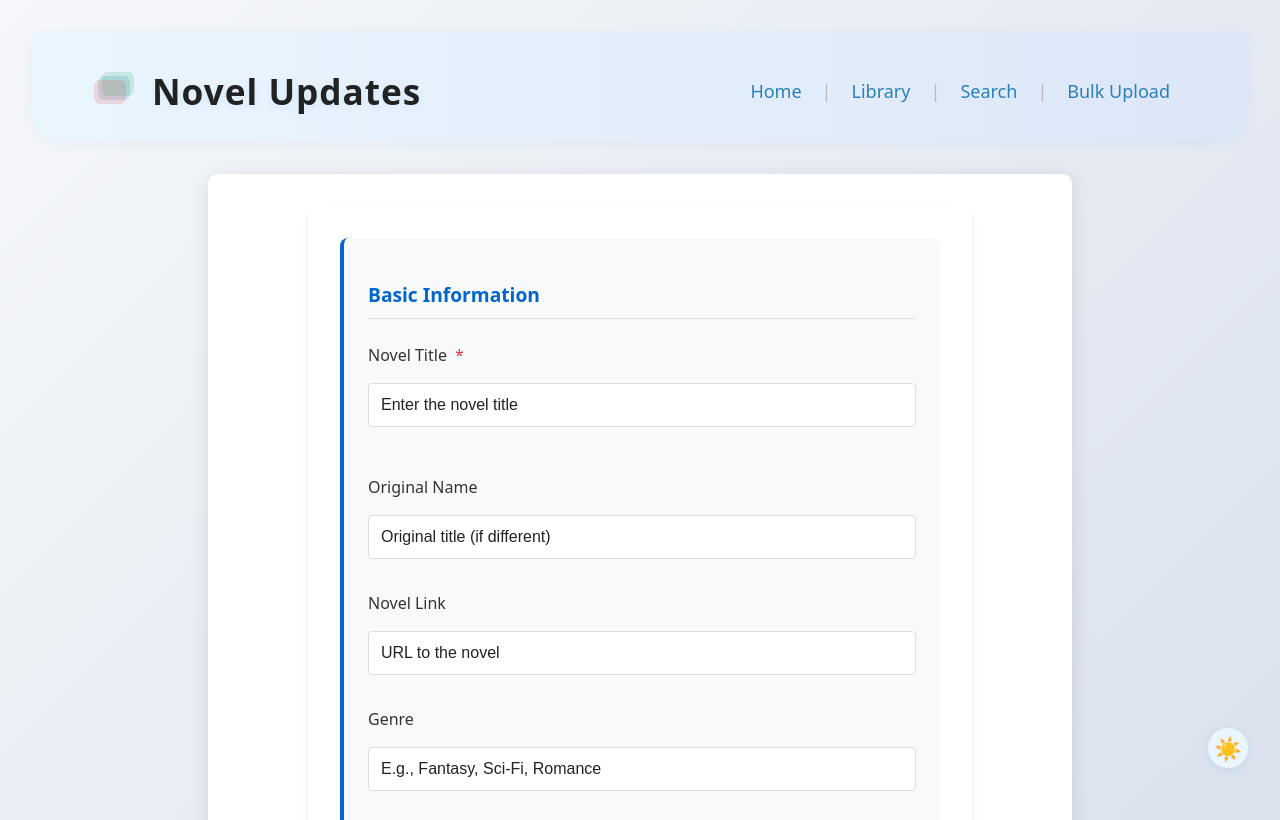
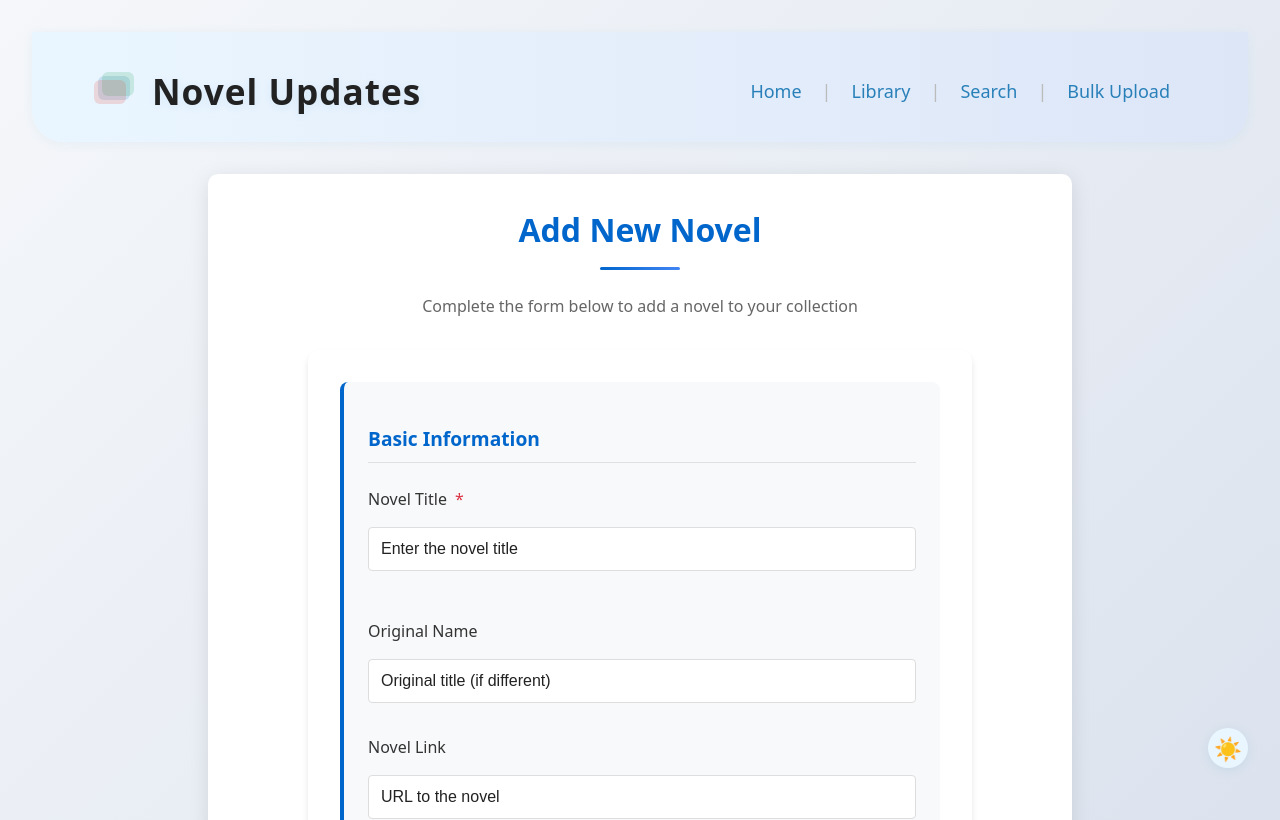
Before and after one commit to vikasyadav17/Novel-management-frontend, a React (Vite) app: page / in a window 1280 px wide. Shown: the top 820 px of the page. Built offline with nearby package versions, Linux system fonts and the light colour scheme.

Commit message:
looks good now

```diff
--- a/src/components/NovelForm.jsx
+++ b/src/components/NovelForm.jsx
@@ -251,10 +251,46 @@ function NovelForm({ onAddNovel, darkMode }) {
       marginTop: "0.5rem",
       fontSize: "0.9rem",
     },
+    formTitle: {
+      textAlign: "center",
+      fontSize: "2rem",
+      fontWeight: "700",
+      marginBottom: "1.5rem",
+      color: darkMode ? "#61dafb" : "#0066cc",
+      position: "relative",
+      padding: "0 0 1rem 0",
+    },
+    formTitleUnderline: {
+      position: "absolute",
+      bottom: 0,
+      left: "50%",
+      transform: "translateX(-50%)",
+      width: "80px",
+      height: "3px",
+      background: darkMode
+        ? "linear-gradient(to right, #61dafb, #4fa6d5)"
+        : "linear-gradient(to right, #0066cc, #4285f4)",
+      borderRadius: "4px",
+    },
+    formSubtitle: {
+      textAlign: "center",
+      fontSize: "1rem",
+      color: darkMode ? "#aaa" : "#666",
+      marginBottom: "2rem",
+      fontWeight: "normal",
+    },
   };
 
   return (
     <div style={styles.formContainer}>
+      <div style={styles.formTitle}>
+        Add New Novel
+        <div style={styles.formTitleUnderline}></div>
+      </div>
+      <p style={styles.formSubtitle}>
+        Complete the form below to add a novel to your collection
+      </p>
+
       <form onSubmit={handleSubmit} className="novel-form">
         {/* Basic Novel Information */}
         <div style={styles.formSection}>
```
